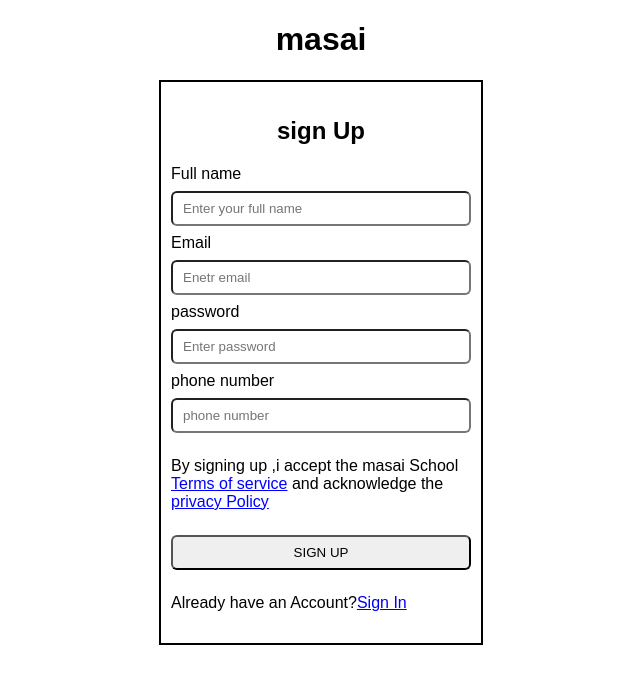
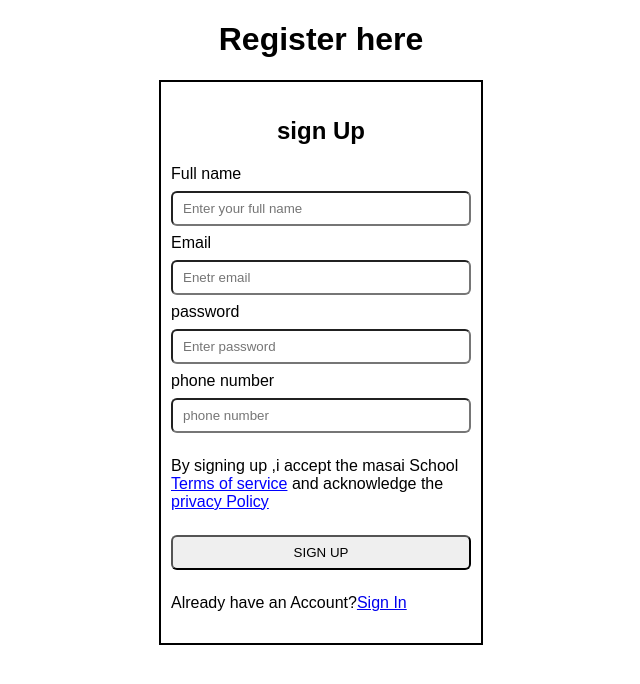
Before and after one commit to madhavi-radder/Auth-locStorage, a plain HTML site: page index.html in a window 1280 px wide. Shown: the whole page, without its empty margins (319-959 px from the left). Drawn offline with Linux system fonts and the light colour scheme.

Commit message:
register page

```diff
--- a/index.html
+++ b/index.html
@@ -44,7 +44,7 @@
     </style>
   </head>
   <body>
-    <h1>masai</h1>
+    <h1>Register here</h1>
     <div>
       <h2>sign Up</h2>
       <label for="">Full name</label>
```
